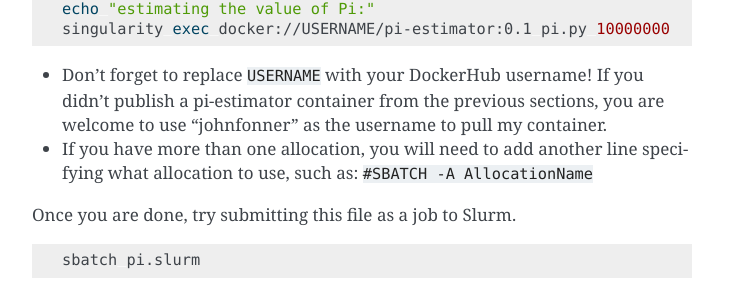
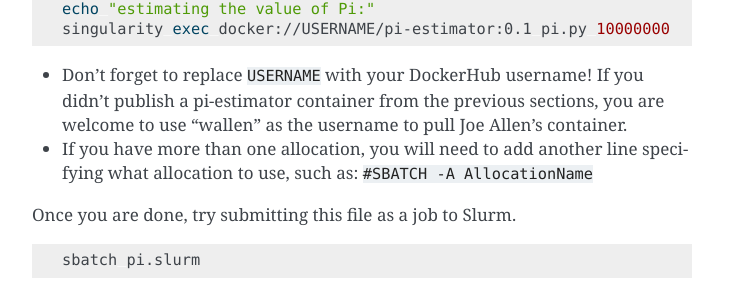
Before and after one commit to TACC/containers_at_tacc, a Sphinx documentation site: the page built from docs/singularity/02.singularity_batch.rst, in a window 1280 px wide and 900 px high, scrolled down 3123 px. Shown: the part 208-505 px from the top of the window, without its empty margins (388-1141 px from the left). Built offline with Sphinx 7.4.7, drawn with Linux system fonts in a browser that asks for light colours.

Commit message:
use Joe's container if users don't have their own

```diff
--- a/docs/singularity/02.singularity_batch.rst
+++ b/docs/singularity/02.singularity_batch.rst
@@ -116,7 +116,7 @@ Those commands should open a new file in the nano editor.  Either type in (or co
   echo "estimating the value of Pi:"
   singularity exec docker://USERNAME/pi-estimator:0.1 pi.py 10000000
 
-* Don't forget to replace ``USERNAME`` with your DockerHub username! If you didn't publish a pi-estimator container from the previous sections, you are welcome to use "johnfonner" as the username to pull my container.
+* Don't forget to replace ``USERNAME`` with your DockerHub username! If you didn't publish a pi-estimator container from the previous sections, you are welcome to use "wallen" as the username to pull Joe Allen's container.
 
 * If you have more than one allocation, you will need to add another line specifying what allocation to use, such as: ``#SBATCH -A AllocationName``
 
```
